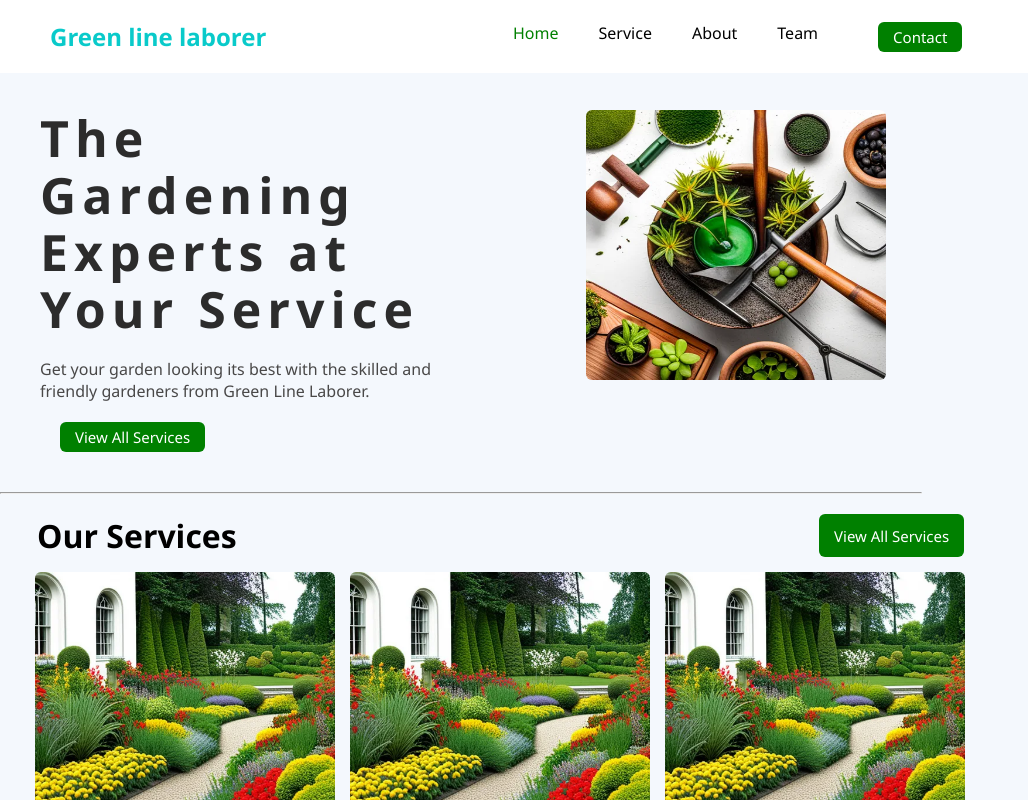
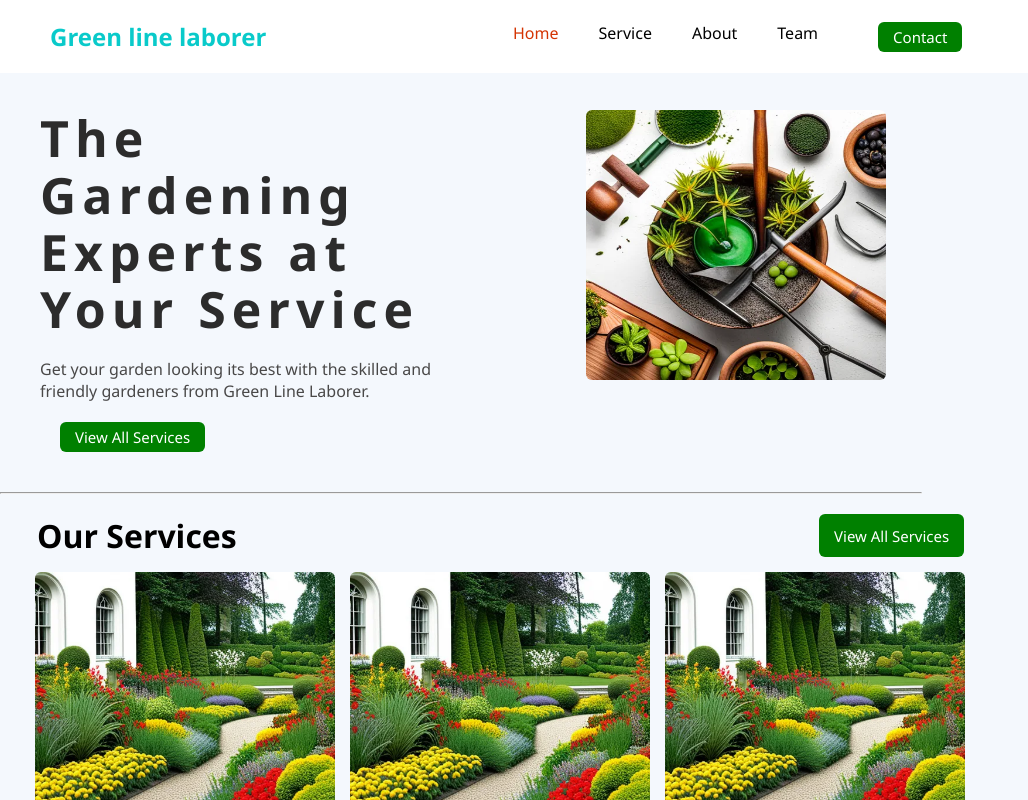
Before and after one commit to asad7coder/Garding, a React (Vite) app: page / in a window 1280 px wide. In both pictures the pointer is over the item "Home". Shown: the top 800 px of the page, without its empty margins (0-1028 px from the left). Built offline with nearby package versions, Linux system fonts and the light colour scheme.

Commit message:
check no 2

```diff
--- a/src/Components/NavBar/Navbar.css
+++ b/src/Components/NavBar/Navbar.css
@@ -35,7 +35,7 @@ nav ul li{
   cursor: pointer;
 }
 nav ul li:hover{
-  color: green;
+  color: rgb(212, 52, 3);
 }
 .navBtn{
   margin-left: 100px;
```
